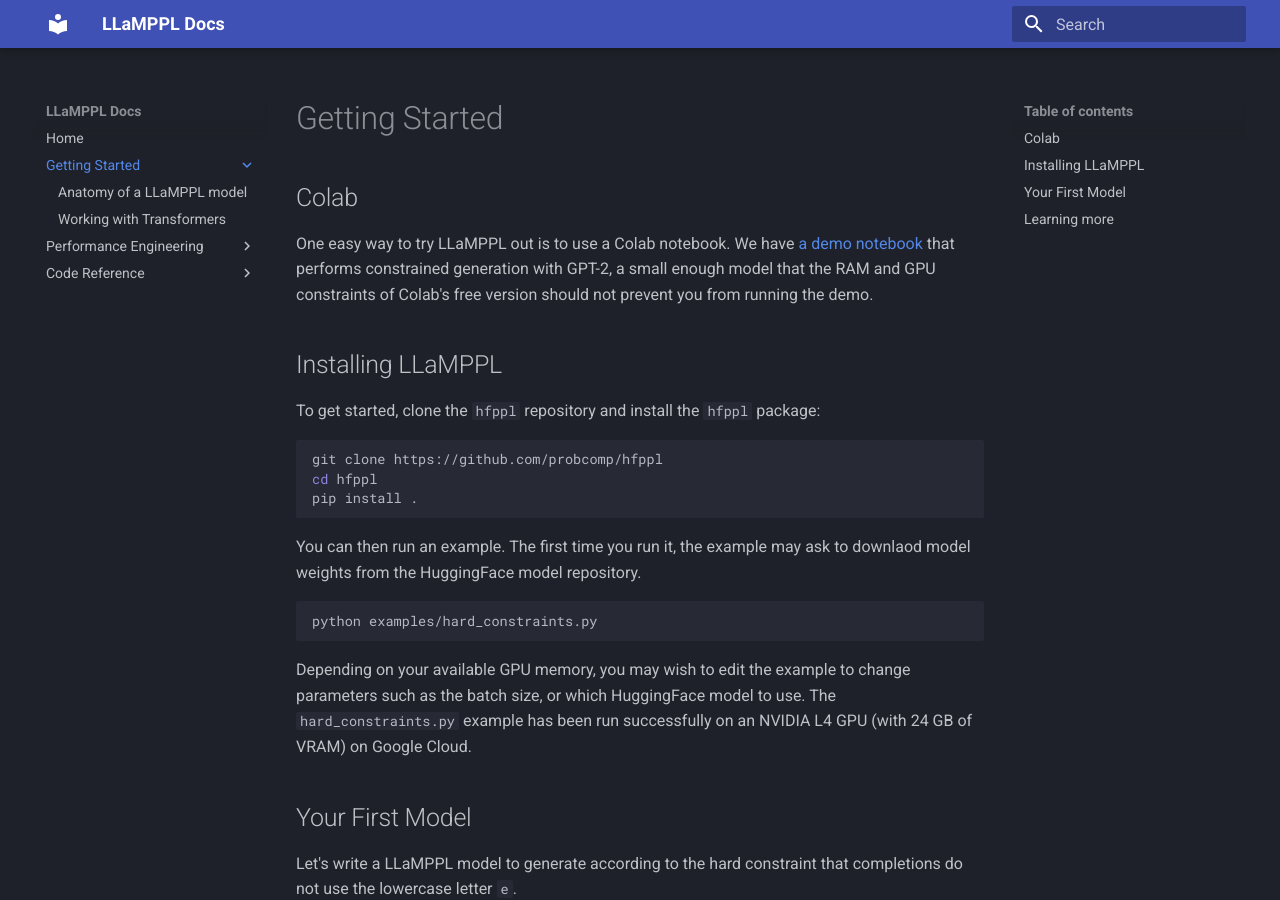
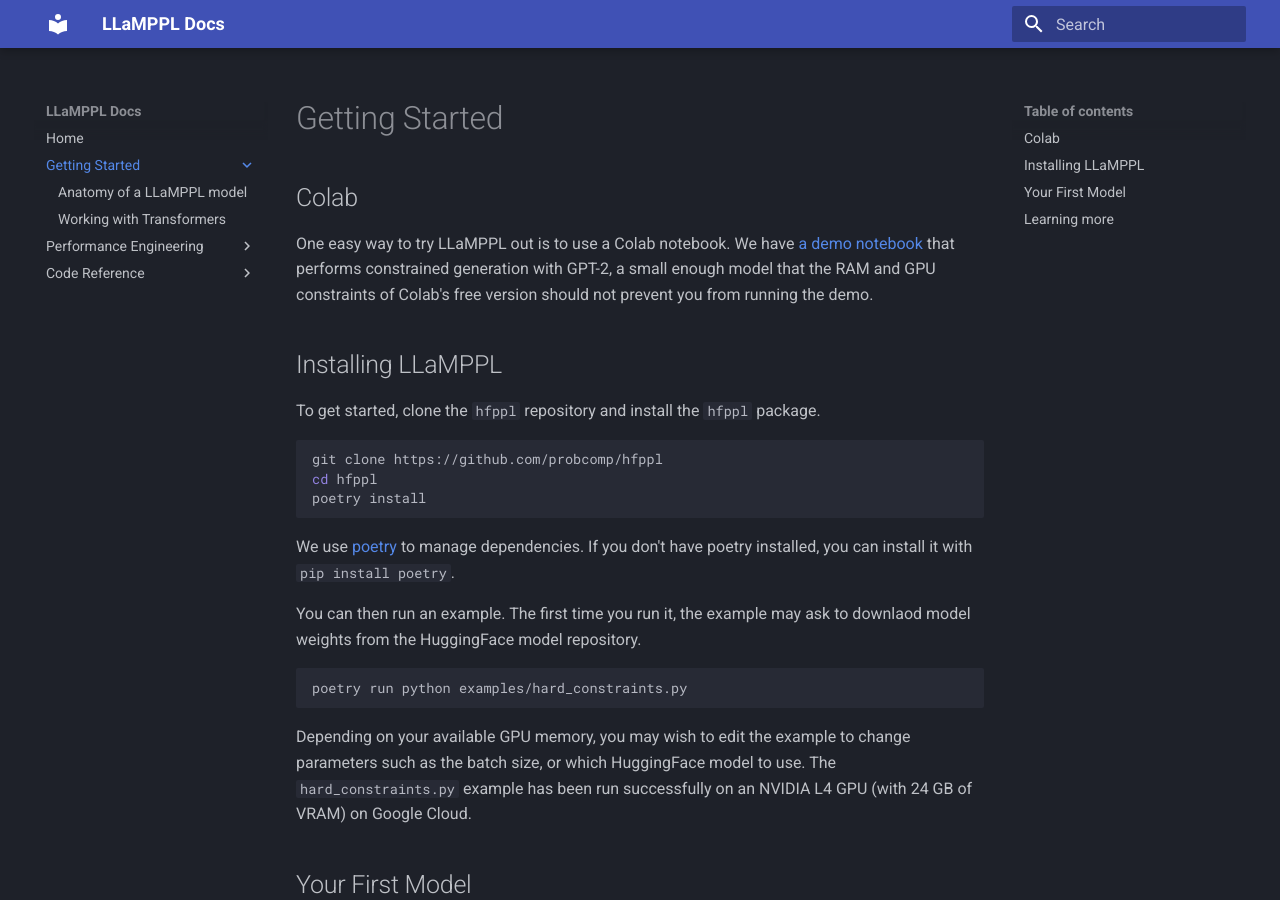
Before and after one commit to probcomp/hfppl, an MkDocs documentation site: the page built from docs/getting_started.md, in a window 1280 px wide and 900 px high. Built offline with MkDocs 1.6.1 and Material for MkDocs 9.7.7, drawn with Linux system fonts in a browser that asks for light colours.

Commit message:
update docs

````diff
--- a/docs/getting_started.md
+++ b/docs/getting_started.md
@@ -6,18 +6,20 @@
 
 ## Installing LLaMPPL
 
-To get started, clone the `hfppl` repository and install the `hfppl` package:
+To get started, clone the `hfppl` repository and install the `hfppl` package.
 
 ```bash
 git clone https://github.com/probcomp/hfppl
 cd hfppl
-pip install .
+poetry install
 ```
+
+We use [poetry](https://python-poetry.org/) to manage dependencies. If you don't have poetry installed, you can install it with `pip install poetry`.
 
 You can then run an example. The first time you run it, the example may ask to downlaod model weights from the HuggingFace model repository.
 
-```
-python examples/hard_constraints.py
+```bash
+poetry run python examples/hard_constraints.py
 ```
 
 Depending on your available GPU memory, you may wish to edit the example to change parameters such as the batch size, or which HuggingFace model to use. The `hard_constraints.py` example has been run successfully on an NVIDIA L4 GPU (with 24 GB of VRAM) on Google Cloud.
````
Also changed, not shown: README.md (+6 -3 lines).
